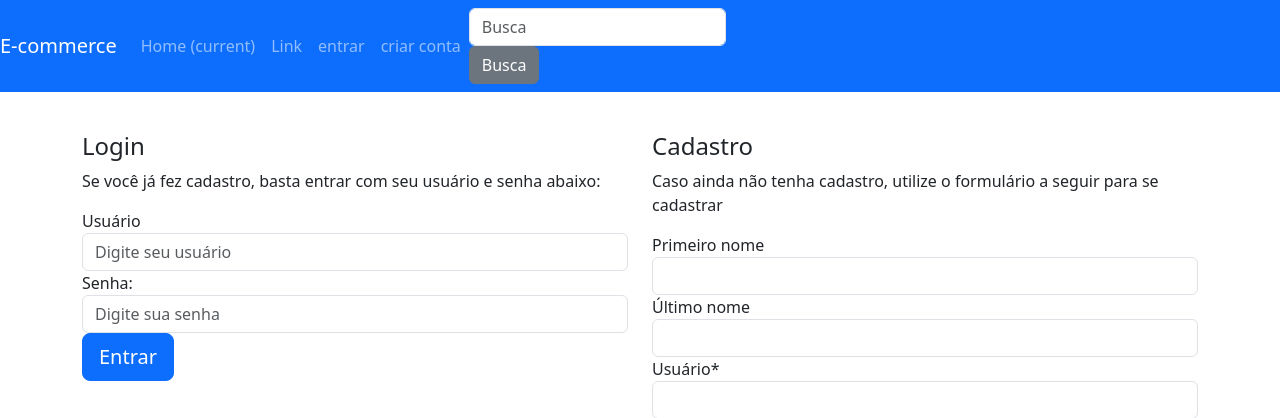
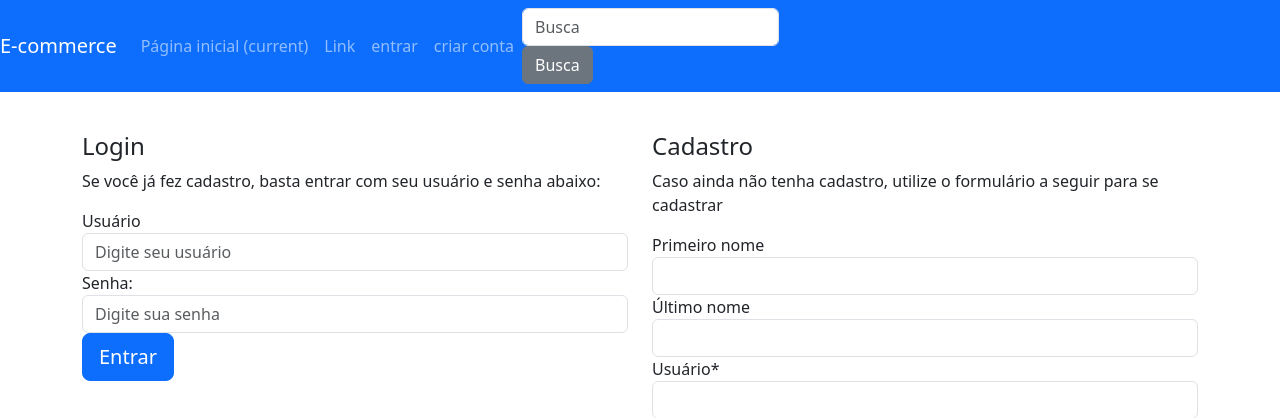
Before and after one commit to MeiryanneMartins/ECOMMERCE, a Django app: page /perfil/ in a window 1280 px wide. Shown: the top 418 px of the page. Run offline with Django 4.2, Linux system fonts and the light colour scheme; some libraries are stand-ins or nearby versions.

Commit message:
update nav

```diff
--- a/product/templates/parciais/_nav.html
+++ b/product/templates/parciais/_nav.html
@@ -10,7 +10,7 @@
     <div class="collapse navbar-collapse" id="navbarSupportedContent">
         <ul class="navbar-nav ml-auto">
             <li class="nav-item active">
-                <a class="nav-link" href="#">Home <span class="sr-only">(current)</span></a>
+                <a class="nav-link" href="#">Página inicial <span class="sr-only">(current)</span></a>
             </li>
             <li class="nav-item">
                 <a class="nav-link" href="#">Link</a>
```
